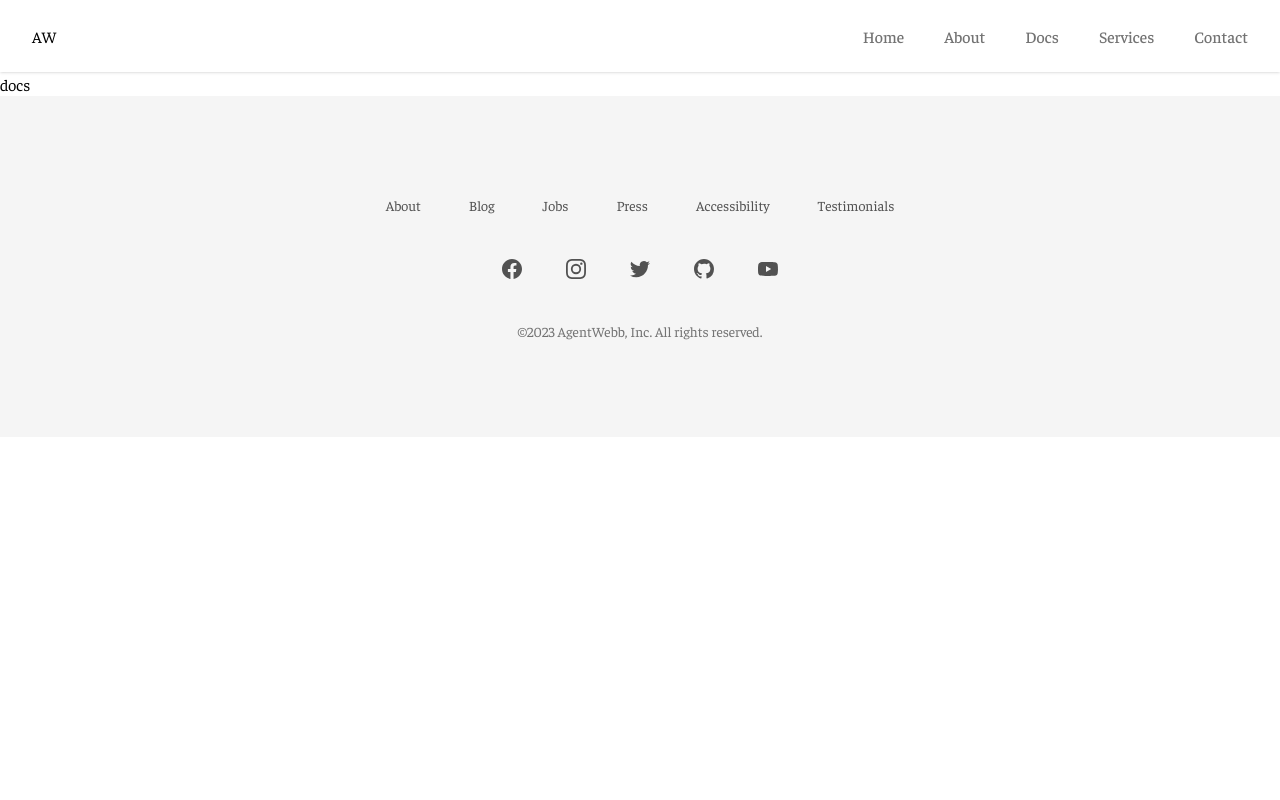
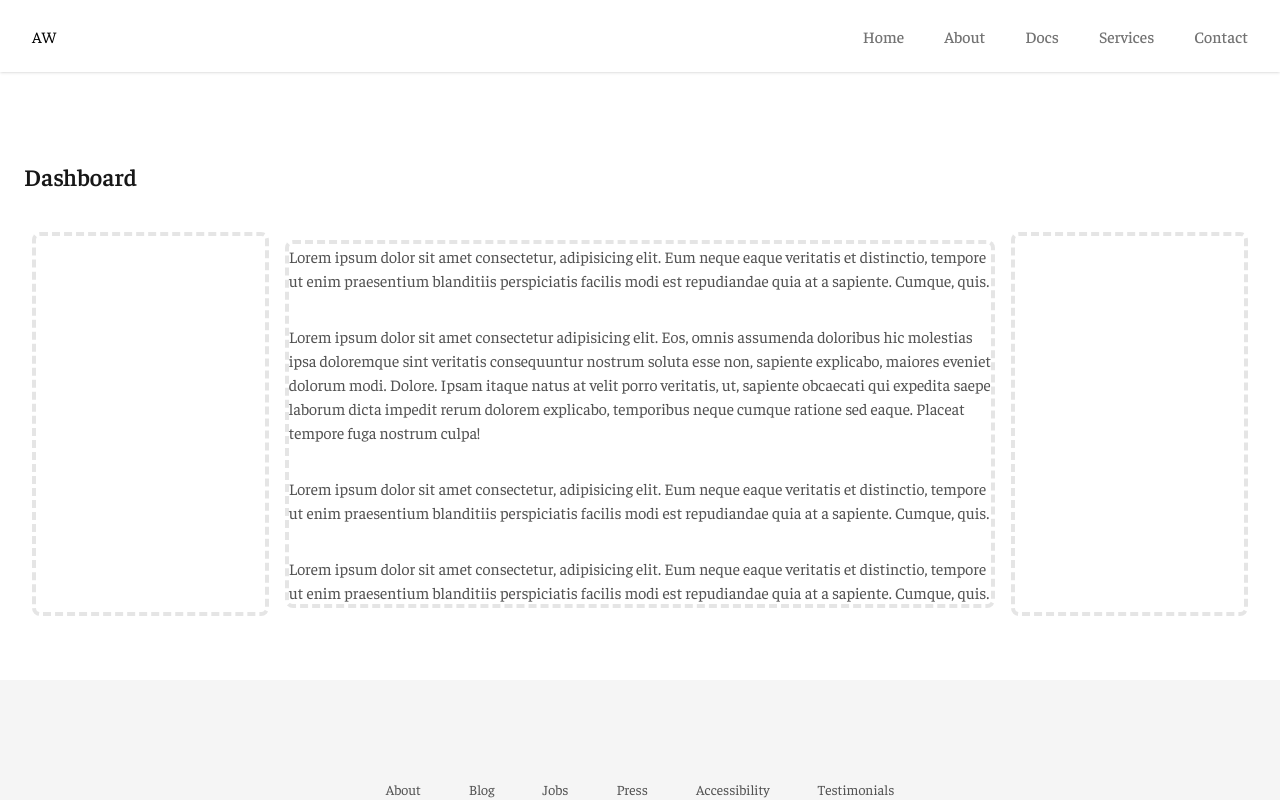
Before and after one commit to iamwillcode/agentwebb, a Next.js app: page /docs in a window 1280 px wide. Shown: the top 800 px of the page. Built offline with nearby package versions, Linux system fonts and the light colour scheme.

Commit message:
created an outline for docs page

```diff
--- a/pages/docs.tsx
+++ b/pages/docs.tsx
@@ -11,8 +11,49 @@ export default function docs() {
           content="Get unbiased and honest information about the real estate buying and selling process. Learn from 25+ years of experience and be ready for any red flags."
         />
       </Head>
-      <main className="">
-        <div>docs</div>
+      <main className="flex-1 my-16">
+          <div className="p-6 wrapper">
+            <h1 className="text-2xl font-semibold text-gray-900">Dashboard</h1>
+          </div>
+          <div className="px-4 mx-auto max-w-7xl sm:px-6 md:px-8">
+            {/* Replace with your content */}
+            <div className="flex items-center w-full gap-4 mt-4">
+              <div className="w-1/5 border-4 border-gray-200 border-dashed rounded-lg h-96"></div>
+              <div className="w-full border-4 border-gray-200 border-dashed rounded-lg max-w-[75ch] space-y-8">
+                <p className="body-large">
+                  Lorem ipsum dolor sit amet consectetur, adipisicing elit. Eum
+                  neque eaque veritatis et distinctio, tempore ut enim
+                  praesentium blanditiis perspiciatis facilis modi est
+                  repudiandae quia at a sapiente. Cumque, quis.
+                </p>
+                <p className="body-large">
+                  Lorem ipsum dolor sit amet consectetur adipisicing elit. Eos,
+                  omnis assumenda doloribus hic molestias ipsa doloremque sint
+                  veritatis consequuntur nostrum soluta esse non, sapiente
+                  explicabo, maiores eveniet dolorum modi. Dolore. Ipsam itaque
+                  natus at velit porro veritatis, ut, sapiente obcaecati qui
+                  expedita saepe laborum dicta impedit rerum dolorem explicabo,
+                  temporibus neque cumque ratione sed eaque. Placeat tempore
+                  fuga nostrum culpa!
+                </p>
+                <p className="body-large">
+                  Lorem ipsum dolor sit amet consectetur, adipisicing elit. Eum
+                  neque eaque veritatis et distinctio, tempore ut enim
+                  praesentium blanditiis perspiciatis facilis modi est
+                  repudiandae quia at a sapiente. Cumque, quis.
+                </p>
+                <p className="body-large">
+                  Lorem ipsum dolor sit amet consectetur, adipisicing elit. Eum
+                  neque eaque veritatis et distinctio, tempore ut enim
+                  praesentium blanditiis perspiciatis facilis modi est
+                  repudiandae quia at a sapiente. Cumque, quis.
+                </p>
+              </div>
+            <div className="w-1/5 border-4 border-gray-200 border-dashed rounded-lg h-96"></div>
+            </div>
+            {/* /End replace */}
+
+          </div>
       </main>
     </>
   );
```
